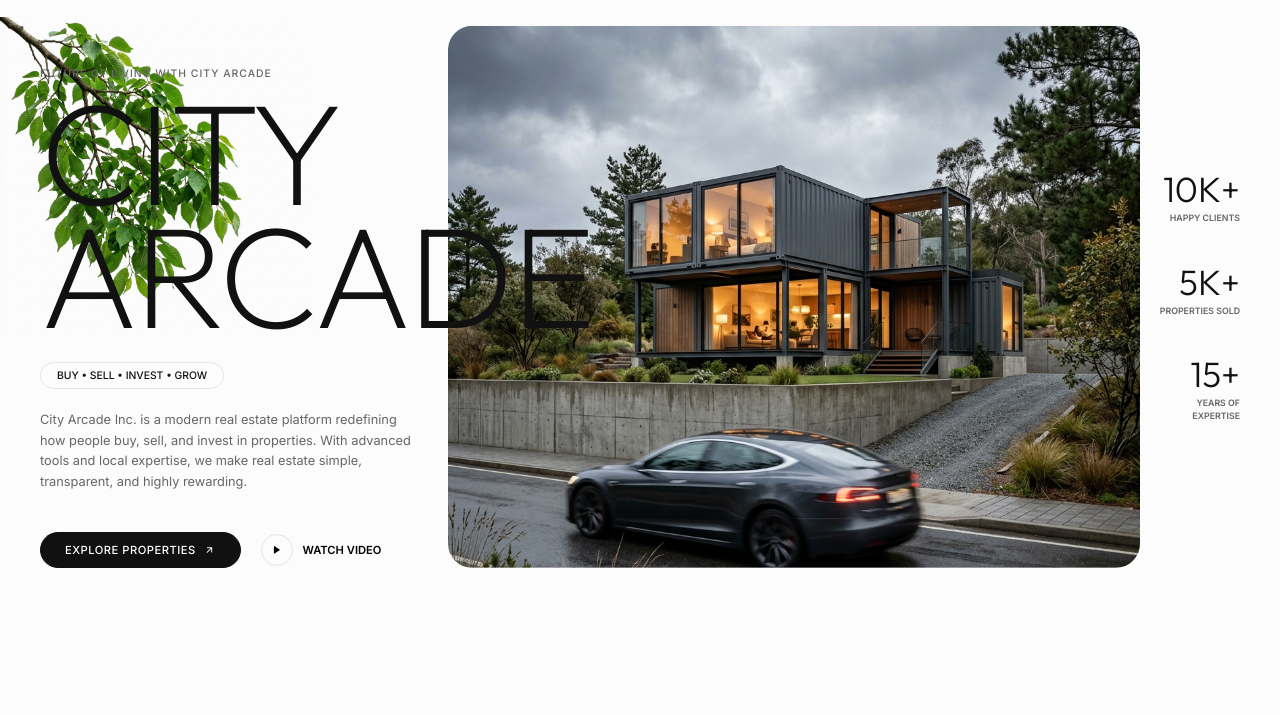
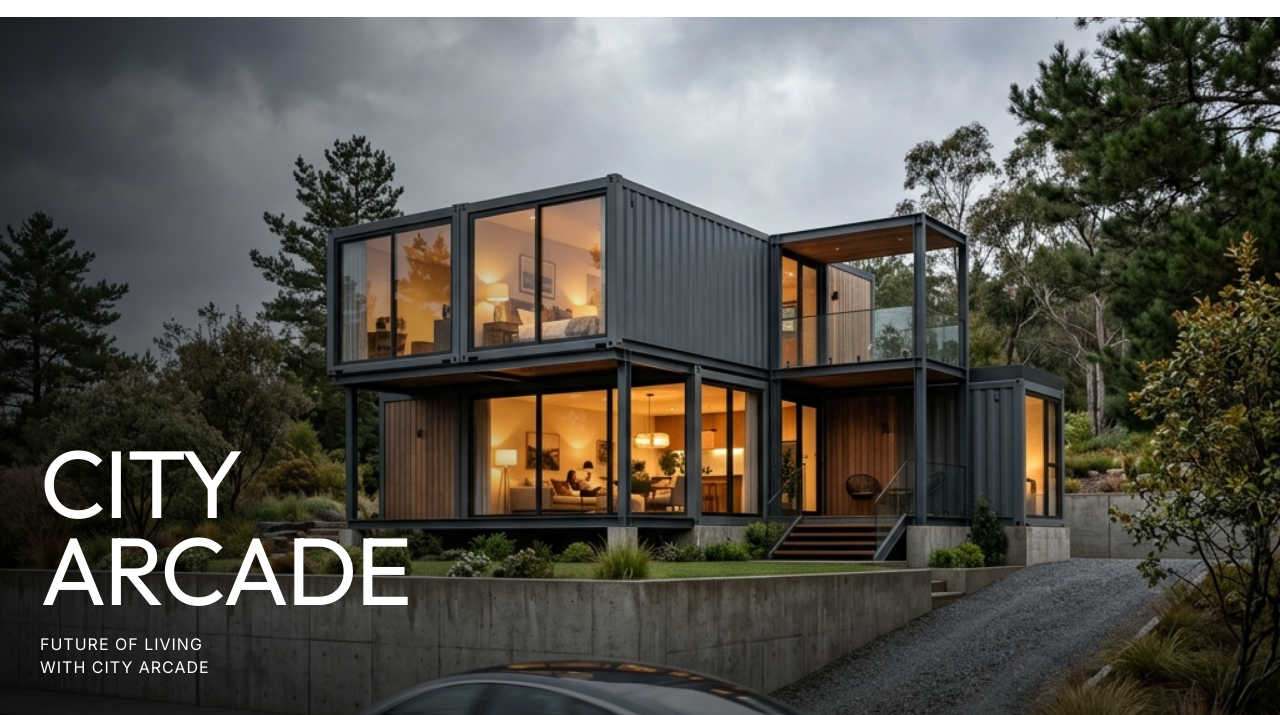
Before and after one commit to clypseadesign/city-arcade, a plain HTML site: page index.html in a window 1280 px wide. Shown: the part 59-774 px from the top of the page. Drawn offline with nearby package versions, Linux system fonts and the light colour scheme.

Commit message:
Updated hero section to full bleed background to match provided raw image asset

```diff
--- a/index.html
+++ b/index.html
@@ -50,41 +50,19 @@
 
     <!-- Hero Section -->
     <section class="hero">
-        <img src="assets/images/tree.png" alt="Tree Branch" class="hero-tree">
-        <div class="hero-container">
-            <div class="hero-content">
-                <p class="hero-subtitle">FUTURE OF LIVING WITH CITY ARCADE</p>
-                <h1 class="hero-title">CITY<br>ARCADE</h1>
-                <div class="tags">
-                    <span class="tag">BUY • SELL • INVEST • GROW</span>
-                </div>
-                <p class="hero-desc">City Arcade Inc. is a modern real estate platform redefining how people buy, sell, and invest in properties. With advanced tools and local expertise, we make real estate simple, transparent, and highly rewarding.</p>
-                <div class="hero-buttons">
-                    <button class="pill-btn solid">EXPLORE PROPERTIES <i class="ri-arrow-right-up-line"></i></button>
-                    <button class="play-btn-text">
+        <div class="hero-bg">
+            <img src="assets/images/hero.png" alt="Hero Background">
+        </div>
+        <div class="hero-full-container">
+            <div class="hero-full-content">
+                <h1 class="hero-full-title">CITY<br>ARCADE</h1>
+                <p class="hero-full-subtitle">FUTURE OF LIVING<br>WITH CITY ARCADE</p>
+                <div class="hero-full-buttons">
+                    <button class="pill-btn white-solid">EXPLORE PROPERTIES <i class="ri-arrow-right-up-line"></i></button>
+                    <button class="play-btn-transparent">
                         <span class="play-circle"><i class="ri-play-fill"></i></span>
                         WATCH VIDEO
                     </button>
-                </div>
-            </div>
-
-            <div class="hero-visual">
-                <div class="hero-image-wrapper">
-                    <img src="assets/images/hero.png" alt="Modern Modular Home" class="hero-img">
-                </div>
-                <div class="hero-stats">
-                    <div class="stat">
-                        <h3>10K+</h3>
-                        <p>HAPPY CLIENTS</p>
-                    </div>
-                    <div class="stat">
-                        <h3>5K+</h3>
-                        <p>PROPERTIES SOLD</p>
-                    </div>
-                    <div class="stat">
-                        <h3>15+</h3>
-                        <p>YEARS OF<br>EXPERTISE</p>
-                    </div>
                 </div>
             </div>
         </div>
--- a/style.css
+++ b/style.css
@@ -102,6 +102,7 @@ ul {
     padding: 20px 0;
     position: relative;
     z-index: 10;
+    background: var(--white);
 }
 
 .nav-container {
@@ -174,166 +175,117 @@ ul {
 
 /* Hero Section */
 .hero {
-    padding: 0 0 80px;
     position: relative;
-    min-height: 80vh;
+    width: 100%;
+    height: 100vh;
+    min-height: 700px;
     display: flex;
-    align-items: center;
+    align-items: flex-end;
 }
 
-.hero-tree {
+.hero-bg {
     position: absolute;
     top: 0;
     left: 0;
-    width: 25vw;
-    max-width: 400px;
-    z-index: 2;
-    pointer-events: none;
-    mix-blend-mode: multiply;
+    width: 100%;
+    height: 100%;
+    z-index: 1;
 }
 
-.hero-container {
+.hero-bg img {
+    width: 100%;
+    height: 100%;
+    object-fit: cover;
+}
+
+/* Gradient overlay to make text readable */
+.hero-bg::after {
+    content: '';
+    position: absolute;
+    top: 0; left: 0; width: 100%; height: 100%;
+    background: linear-gradient(to right, rgba(0,0,0,0.7) 0%, rgba(0,0,0,0) 50%),
+                linear-gradient(to top, rgba(0,0,0,0.8) 0%, rgba(0,0,0,0) 40%);
+}
+
+.hero-full-container {
+    position: relative;
+    z-index: 3;
+    width: 100%;
     max-width: 1400px;
     margin: 0 auto;
-    padding: 0 40px;
-    width: 100%;
-    position: relative;
-    z-index: 3;
-    display: flex;
-    justify-content: space-between;
+    padding: 0 40px 60px;
 }
 
-.hero-content {
-    flex: 0 0 45%;
-    position: relative;
-    z-index: 4;
-    padding-top: 40px;
+.hero-full-content {
+    max-width: 600px;
+    color: var(--white);
 }
 
-.hero-subtitle {
-    font-size: 0.65rem;
-    font-weight: 500;
-    color: var(--text-gray);
+.hero-full-title {
+    font-family: var(--font-head);
+    font-size: 6rem;
+    line-height: 0.9;
+    font-weight: 400;
+    margin-bottom: 20px;
+    letter-spacing: -2px;
+}
+
+.hero-full-subtitle {
+    font-family: var(--font-body);
+    font-size: 1rem;
+    font-weight: 400;
     text-transform: uppercase;
     letter-spacing: 1px;
-    margin-bottom: 10px;
+    margin-bottom: 40px;
+    line-height: 1.4;
 }
 
-.hero-title {
-    font-family: var(--font-head);
-    font-size: 9rem;
-    line-height: 0.85;
-    font-weight: 200;
-    letter-spacing: -3px;
-    margin-bottom: 25px;
-    white-space: nowrap;
-}
-
-.tags {
-    margin-bottom: 25px;
-}
-
-.tag {
-    border: 1px solid var(--border-color);
-    border-radius: 50px;
-    padding: 6px 16px;
-    font-size: 0.65rem;
-    font-weight: 500;
-}
-
-.hero-desc {
-    font-size: 0.8rem;
-    color: var(--text-gray);
-    margin-bottom: 40px;
-    max-width: 380px;
-    line-height: 1.6;
-}
-
-.hero-buttons {
+.hero-full-buttons {
     display: flex;
     align-items: center;
     gap: 20px;
 }
 
-.play-btn-text {
+.white-solid {
+    background: var(--white);
+    color: var(--black);
+    border: none;
+    padding: 12px 24px;
+    font-weight: 600;
+    font-size: 0.75rem;
+}
+
+.white-solid:hover {
+    background: #eee;
+}
+
+.play-btn-transparent {
     background: transparent;
     border: none;
     display: flex;
     align-items: center;
     gap: 10px;
-    font-size: 0.7rem;
-    font-weight: 600;
+    font-size: 0.75rem;
+    font-weight: 500;
     font-family: var(--font-body);
+    color: var(--white);
     cursor: pointer;
 }
 
-.play-circle {
-    width: 32px;
-    height: 32px;
-    border: 1px solid var(--border-color);
+.play-btn-transparent .play-circle {
+    width: 36px;
+    height: 36px;
+    border: 1px solid rgba(255,255,255,0.5);
     border-radius: 50%;
     display: flex;
     align-items: center;
     justify-content: center;
+    transition: all 0.3s;
 }
 
-.hero-visual {
-    position: absolute;
-    right: 0;
-    top: 50%;
-    transform: translateY(-50%);
-    width: 65%;
-    height: 100%;
-    z-index: 1;
-    display: flex;
-    align-items: center;
-    justify-content: flex-end;
-    padding-right: 140px; /* Space for stats */
-}
-
-.hero-image-wrapper {
-    width: 100%;
-    height: 100%;
-    border-radius: var(--radius-lg);
-    overflow: hidden;
-}
-
-.hero-img {
-    width: 100%;
-    height: 100%;
-    object-fit: cover;
-    object-position: left center;
-}
-
-.hero-stats {
-    position: absolute;
-    right: 40px;
-    top: 50%;
-    transform: translateY(-50%);
-    display: flex;
-    flex-direction: column;
-    gap: 40px;
-    z-index: 5;
-}
-
-.stat {
-    text-align: right;
-}
-
-.stat h3 {
-    font-family: var(--font-head);
-    font-size: 2.2rem;
-    font-weight: 300;
-    line-height: 1;
-    color: var(--text-dark);
-}
-
-.stat p {
-    font-size: 0.55rem;
-    font-weight: 600;
-    color: var(--text-gray);
-    text-transform: uppercase;
-    margin-top: 4px;
+.play-btn-transparent:hover .play-circle {
+    background: rgba(255,255,255,0.2);
+    border-color: var(--white);
 }
 
 /* About Section */
```
